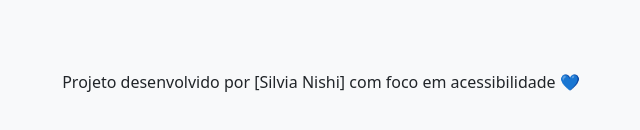
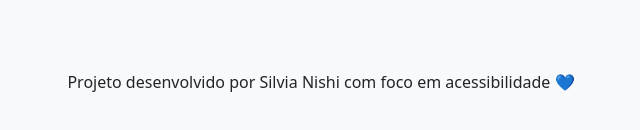
Before and after one commit to SILNISHI/MEUMUNDOACESSIVEL, a plain HTML site: page index.html in a window 1280 px wide. Shown: the part 390-520 px from the top of the page, 319-959 px from the left. Drawn offline with nearby package versions, Linux system fonts and the light colour scheme.

Commit message:
Update index.html

```diff
--- a/index.html
+++ b/index.html
@@ -32,7 +32,7 @@
   </main>
 
   <footer class="container text-center py-4">
-    <p>Projeto desenvolvido por [Silvia Nishi] com foco em acessibilidade 💙</p>
+    <p>Projeto desenvolvido por Silvia Nishi com foco em acessibilidade 💙</p>
 
   </footer>
 </body>
```
